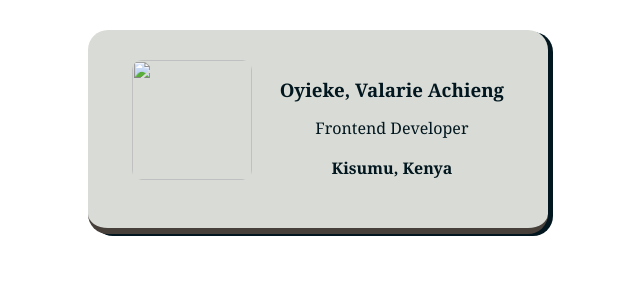
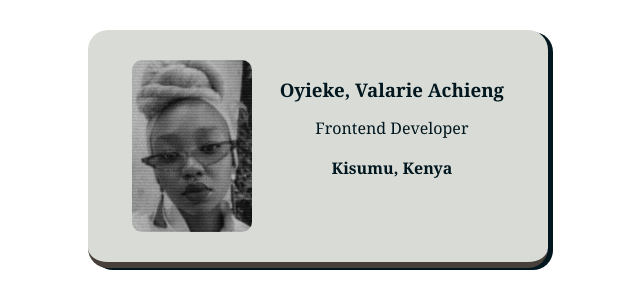
Before and after one commit to ValarieOyieke/Digital-Business-Card, a plain HTML site: page index.html in a window 1280 px wide. Shown: the whole page, without its empty margins (322-962 px from the left). Drawn offline with nearby package versions, Linux system fonts and the light colour scheme.

Commit message:
Digital Business card

```diff
--- a/index.html
+++ b/index.html
@@ -4,7 +4,7 @@
     </head>
     <body>
         <div class="card">
-            <img class="avatar" src="images/valarie.PNG">
+            <img class="avatar" src="valarie.PNG">
             <div >
                 <h3>Oyieke, Valarie Achieng</h3>
                 <p>Frontend Developer</p>
```
